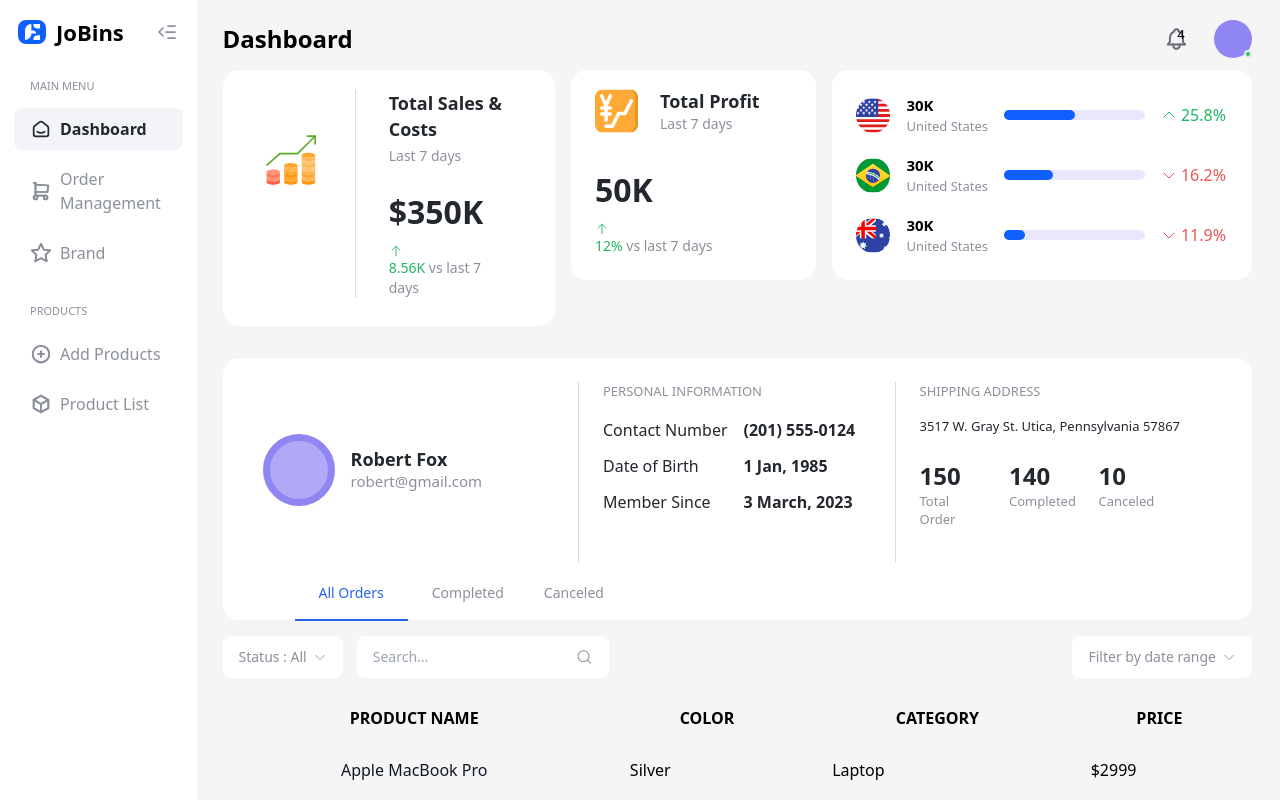
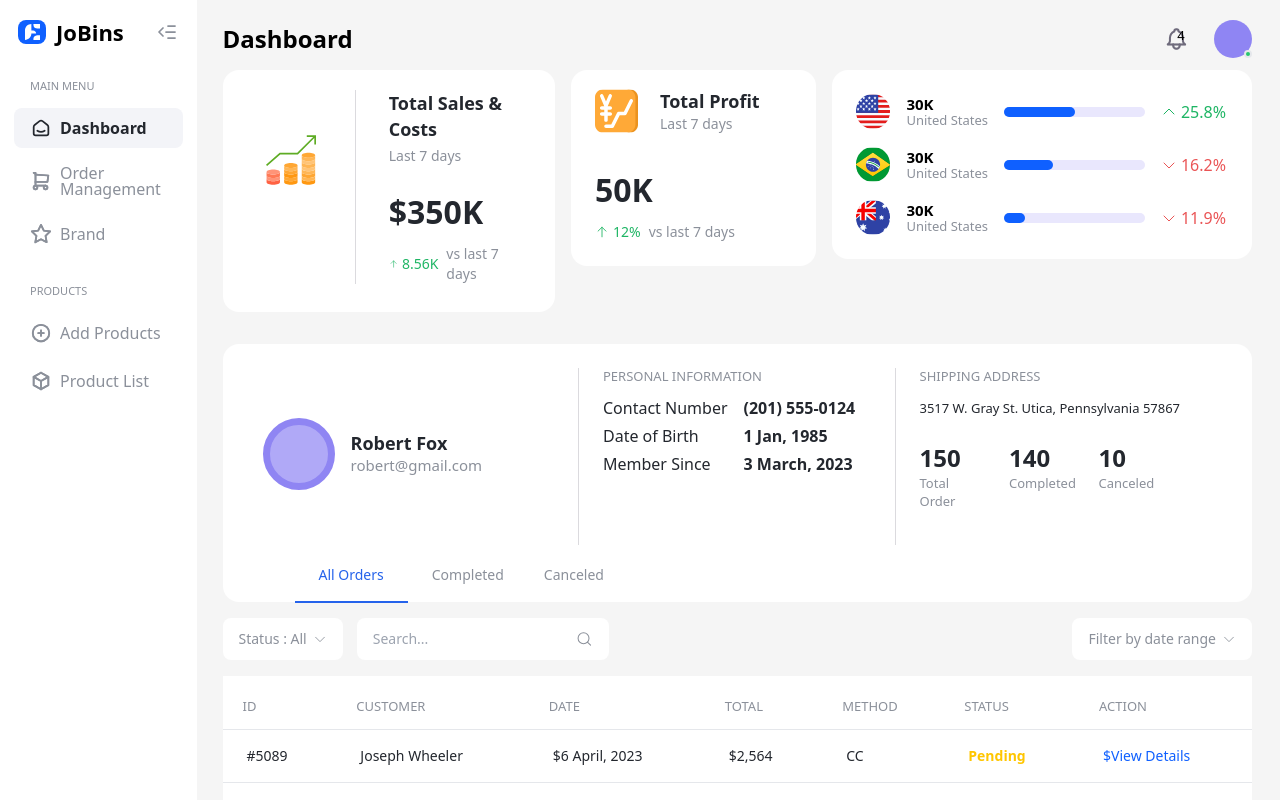
Before and after one commit to Sanjaya609/jobins-frontend-challenge, a React (Vite) app in the folder Frontend_Challenge/: page / in a window 1280 px wide. Shown: the top 800 px of the page. Built offline with nearby package versions, Linux system fonts and the light colour scheme.

Commit message:
feat: table design done

```diff
--- a/Frontend_Challenge/src/Components/Main.jsx
+++ b/Frontend_Challenge/src/Components/Main.jsx
@@ -11,7 +11,7 @@ import Table from './Table'
 function Main() {
     return (
         <main className="pl-[26px] pr-7 grow h-screen bg-gray-16 pt-2 pb-[30px]">
-            <div>
+            <header>
                 <div className="flex w-100 py-3">
                     <div className="grow py-2">
                         <p className="font-bold text-2xl leading-22">Dashboard</p>
@@ -29,8 +29,8 @@ function Main() {
                         </div>
                     </div>
                 </div>
-            </div>
-            <div className="grid grid-cols-12 gap-4">
+            </header>
+            <body className="grid grid-cols-12 gap-4">
                 <div className="col-span-4 ">
                     <div className='flex pb-7 pt-5 pr-[52px] pl-[43px] bg-white rounded-2xl w-full'>
                         <div className=' border-e border-gray-64 pr-[39px] pt-[45px] pb-[33px] '>
@@ -43,7 +43,11 @@ function Main() {
                             </div>
                             <div className='sales'>
                                 <p className='text-5xl text-dark-16 font-bold leading-8 mb-4'>$350K</p>
-                                <div className='text-sm leading-5 font-medium text-gray-48'><span className='text-green-32 '><ArrowUp />8.56K</span> vs last 7 days</div>
+                                <div className='text-sm leading-5 font-medium text-gray-48'>
+                                    <div className='text-green-32 flex items-center'><ArrowUp className='mr-1' />
+                                        8.56K
+                                        <span className='text-gray-48 ml-2'>   vs last 7 days</span></div>
+                                </div>
                             </div>
                         </div>
                     </div>
@@ -60,7 +64,11 @@ function Main() {
                         <div className='flex flex-col'>
                             <div className='sales'>
                                 <p className='text-5xl text-dark-16 font-bold leading-8 mb-4'>50K</p>
-                                <div className='text-sm leading-5 font-medium text-gray-48'><span className='text-green-32 '> <ArrowUp />12%</span> vs last 7 days</div>
+                                <div className='text-sm leading-5 font-medium text-gray-48'>
+                                    <div className='text-green-32 flex items-center'><ArrowUp className='mr-1' />
+                                        12%
+                                        <span className='text-gray-48 ml-2'>   vs last 7 days</span></div>
+                                </div>
                             </div>
                         </div>
                     </div>
@@ -154,7 +162,7 @@ function Main() {
                     </div>
                 </div>
                 <Table />
-            </div>
+            </body>
         </main>
     )
 }
--- a/Frontend_Challenge/src/Components/Table.jsx
+++ b/Frontend_Challenge/src/Components/Table.jsx
@@ -1,44 +1,121 @@
+import { CaretDown } from "phosphor-react"
 
+
+const headerOption = [
+    "ID", "Customer", "Date", "Total", "Method", "Status", "Action"
+]
+const tableRow = [
+    {
+        id: "#5089",
+        customer: "Joseph Wheeler",
+        date: "6 April, 2023",
+        total: "$2,564",
+        method: "CC",
+        status: "Pending",
+        action: "View Details"
+    },
+    {
+        id: "#5089",
+        customer: "Joseph Wheeler",
+        date: "6 April, 2023",
+        total: "$2,564",
+        method: "CC",
+        status: "Pending",
+        action: "View Details"
+    }, {
+        id: "#5089",
+        customer: "Joseph Wheeler",
+        date: "6 April, 2023",
+        total: "$2,564",
+        method: "CC",
+        status: "Pending",
+        action: "View Details"
+    }, {
+        id: "#5089",
+        customer: "Joseph Wheeler",
+        date: "6 April, 2023",
+        total: "$2,564",
+        method: "CC",
+        status: "Pending",
+        action: "View Details"
+    }, {
+        id: "#5089",
+        customer: "Joseph Wheeler",
+        date: "6 April, 2023",
+        total: "$2,564",
+        method: "CC",
+        status: "Pending",
+        action: "View Details"
+    }
+]
 function Table() {
     return (
-        <div className="col-span-12">
-            <div className="relative overflow-x-auto">
+        <div className="col-span-12 bg-white ">
+            <div className="relative overflow-x-auto overflow-hidden py-2">
                 <table className="w-full">
-                    <thead className="uppercase">
+                    <thead className="uppercase border-b px-4">
                         <tr>
-                            <th scope="col" className="px-6 py-3">
-                                Product name
+                            {headerOption?.map((header, index) =>
+                                <th key={index} scope="col" className=" text-left px-5 py-4 text-[13px] text-gray-48 font-medium leading-100">
+                                    {header}
                                 </th>
-                            <th scope="col" className="px-6 py-3">
-                                Color
-                            </th>
-                            <th scope="col" className="px-6 py-3">
-                                Category
-                            </th>
-                            <th scope="col" className="px-6 py-3">
-                                Price
-                            </th>
+                            )}
                         </tr>
                     </thead>
                     <tbody>
-                        <tr className="">
-                            <th scope="row" className="px-6 py-4 font-medium text-gray-900 whitespace-nowrap dark:text-white">
-                                Apple MacBook Pro
-                            </th>
+                        {
+                            tableRow?.map((row, index) =>
+                                <tr key={index} className='text-sm text-dark-16 border-b font-normal'>
                                     <td className="px-6 py-4">
-                                Silver
+                                        {row.id}
                                     </td>
                                     <td className="px-6 py-4">
-                                Laptop
+                                        {row.customer}
                                     </td>
                                     <td className="px-6 py-4">
-                                $2999
+                                        ${row.date}
+                                    </td>
+                                    <td className="px-6 py-4">
+                                        {row.total}
+                                    </td>
+                                    <td className="px-6 py-4">
+                                        {row.method}
+                                    </td>
+                                    <td className="px-6 py-4 text-yellow-16 font-semibold">
+                                        {row.status}
+                                    </td>
+                                    <td className="px-6 py-4 text-blue-48">
+                                        ${row.action}
                                     </td>
                                 </tr>
+                            )
+                        }
+
                     </tbody>
                 </table>
-                <nav className="flex items-center justify-between pt-4" aria-label="Table navigation">
-                    <span className="text-sm font-normal text-gray-500 dark:text-gray-400">Showing <span className="font-semibold text-gray-900 dark:text-white">1-10</span> of <span className="font-semibold text-gray-900 dark:text-white">1000</span></span>
+                <nav className="flex items-center justify-between pt-4">
+                    <div className="flex leading-100 font-normal text-gray-48 items-center">
+                        <div className="mr-2">
+                            <p>
+                                Showing
+                            </p>
+                        </div>
+                        <div className="mr-2 flex text-dark-16 font-medium border py-2.5 px-5 rounded">
+                            <p className="mr-1.5">
+                                10
+                            </p>
+                            <CaretDown />
+                        </div>
+                        <div>
+                            <p>
+                                of 50
+                            </p>
+                        </div>
+                    </div>
+                    {/* <p className="text-[15px]  flex items-center">
+                        <div className="font-semibold text-gray-900 flex px-5 border">10 <CaretDown /></div> of
+                        <p className="font-semibold text-gray-900">1000</p>
+                    </p> */}
                     <ul className="inline-flex items-center -space-x-px">
                         <li>
                             <a href="#" className="block px-3 py-2 ml-0 leading-tight text-gray-500 bg-white border border-gray-300 rounded-l-lg hover:bg-gray-100 hover:text-gray-700 dark:bg-gray-800 dark:border-gray-700 dark:text-gray-400 dark:hover:bg-gray-700 dark:hover:text-white">
@@ -68,9 +145,9 @@ function Table() {
                             </a>
                         </li>
                     </ul>
-                </nav>
-            </div>
-        </div>
+                </nav >
+            </div >
+        </div >
     )
 }
 
--- a/Frontend_Challenge/src/index.css
+++ b/Frontend_Challenge/src/index.css
@@ -2,3 +2,9 @@
 @tailwind base;
 @tailwind components;
 @tailwind utilities;
+
+@layer base {
+    html {
+        line-height: 100%;
+    }
+}
--- a/Frontend_Challenge/tailwind.config.js
+++ b/Frontend_Challenge/tailwind.config.js
@@ -43,6 +43,9 @@ export default {
         purple: {
           16: "#B0A9F7",
           32: "#8F85F3"
+        },
+        yellow: {
+          16: '#FFC600'
         }
       },
       height: {
@@ -60,7 +63,8 @@ export default {
         '14': '14px',
         '18': '18px',
         '22': '22px',
-        '26': "26px"
+        '26': "26px",
+        '100': "100%"
       },
       fontSize: {
         '11px': '11px',
```
Lines whose indentation alone changed are shown as unchanged.
